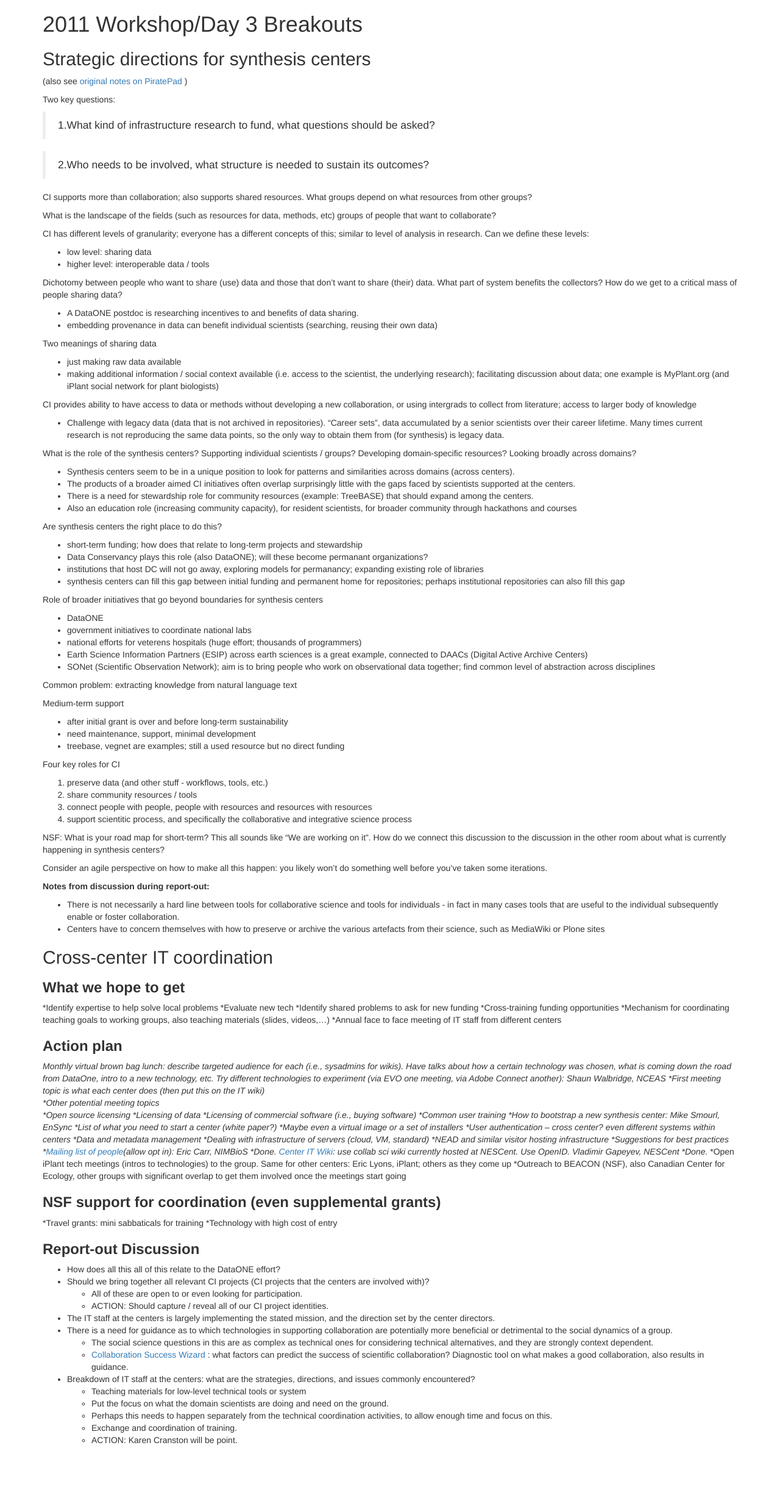
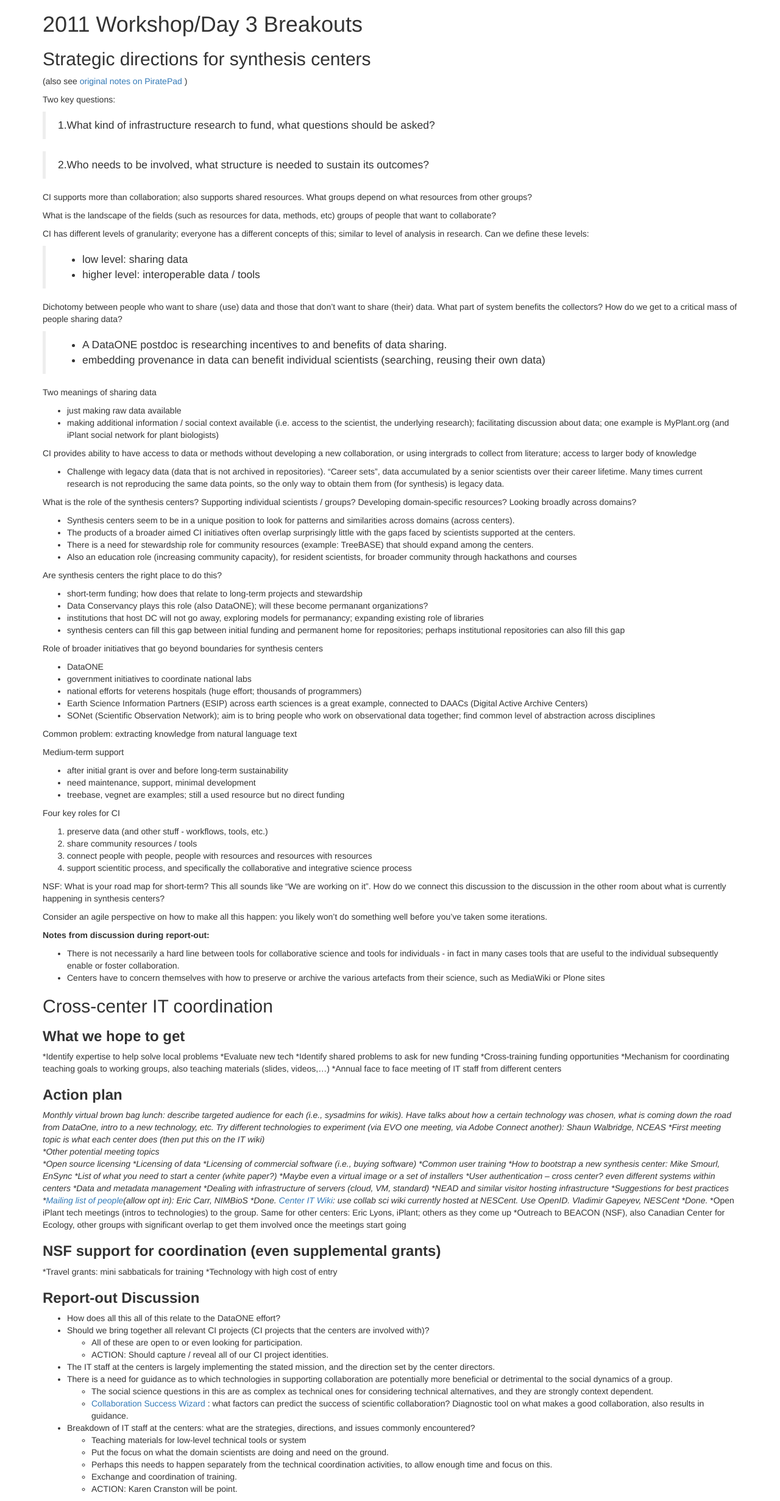
Before and after one commit to bio-collabit/wiki, a Jekyll site: the page built from 2011_Workshop/Day_3_Breakouts.md, in a window 1280 px wide. Shown: the whole page at 61% size. Built offline with Jekyll 4.4.1, drawn with Linux system fonts in a browser that asks for light colours; nearby versions of some CDN libraries; library files that are not in the unit come from our copies; Markdown is read by kramdown in place of the engine named in the settings; before the commit the page ends 2381 px from its top, so only the background shows below that.

Commit message:
bullet point formatting

```diff
--- a/2011_Workshop/Day_3_Breakouts.md
+++ b/2011_Workshop/Day_3_Breakouts.md
@@ -18,12 +18,12 @@ CI supports more than collaboration; also supports shared resources. What groups
 What is the landscape of the fields (such as resources for data, methods, etc) groups of people that want to collaborate?
 
 CI has different levels of granularity; everyone has a different concepts of this; similar to level of analysis in research. Can we define these levels:
-- low level: sharing data
-- higher level: interoperable data / tools
+> - low level: sharing data
+> - higher level: interoperable data / tools
 
 Dichotomy between people who want to share (use) data and those that don't want to share (their) data. What part of system benefits the collectors? How do we get to a critical mass of people sharing data?
-- A DataONE postdoc is researching incentives to and benefits of data sharing.
-- embedding provenance in data can benefit individual scientists (searching, reusing their own data)
+> - A DataONE postdoc is researching incentives to and benefits of data sharing.
+> - embedding provenance in data can benefit individual scientists (searching, reusing their own data)
 
 Two meanings of sharing data
 - just making raw data available
```
